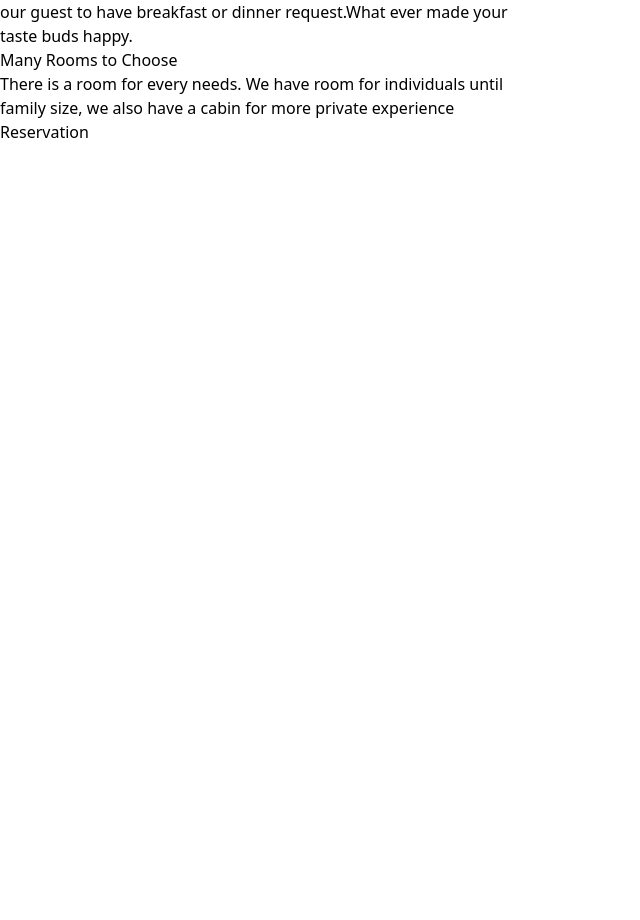
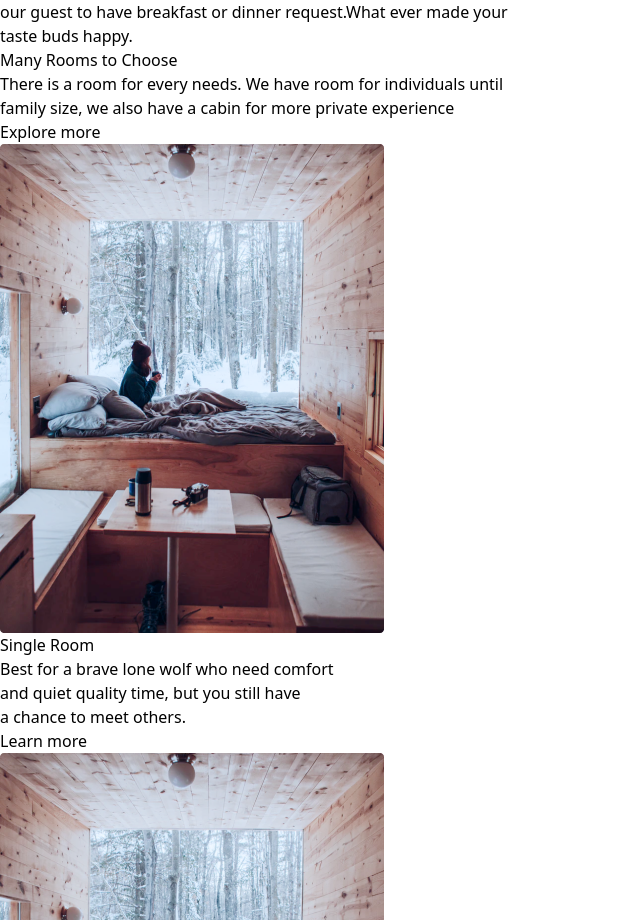
Before and after one commit to Mukhammadullo/Cootels, a React (Vite) app: page / in a window 1280 px wide. Shown: the part 3708-4628 px from the top of the page, without its empty margins (0-640 px from the left). Before the commit the page ends 3852 px from the top, so only its background shows below. Built offline with nearby package versions, Linux system fonts and the light colour scheme.

Commit message:
card4_fix

```diff
--- a/src/App.jsx
+++ b/src/App.jsx
@@ -9,6 +9,8 @@ import img3 from '../src/assets/1 (3).png'
 import card2 from '../src/assets/card2.png'
 import card4 from '../src/assets/card4 (2).png'
 import img18 from '../src/assets/image 18.png'
+import card6 from '../src/assets/card6.png'
+
 
 function App() {
   const [count, setCount] = useState(0)
@@ -119,13 +121,35 @@ function App() {
           </div>
         </div>
 
-        {/* card5 */}
+        {/*# card5 */}
         <div className='w-[100%] h-[50vh] border-solid border-[2px] border-blue-500 flex flex-col justify-center items-center'>
           <h1 className='text-[46px] text-center font-bold'>Many Rooms to Choose</h1>
-          <p className='text-[#848FAC] text-center'>There is a room for every needs. We have room for individuals until <br/> family size, we also have a cabin for more private experience</p>
-          <button className='w-[160px] h-[7vh] bg-[#0E1734] rounded-[12px] text-[white] ml-[18px] mt-[15px]'>Reservation</button>
+          <p className='text-[#848FAC] text-center'>There is a room for every needs. We have room for individuals until <br /> family size, we also have a cabin for more private experience</p>
+          <button className='w-[160px] h-[7vh] bg-[#0E1734] rounded-[12px] text-[white] ml-[18px] mt-[15px]'>Explore more</button>
         </div>
 
+
+        {/* #card6 */}
+        <div className='w-[100%] h-[90vh] border-[2px] border-solid border-purple-600 flex justify-between'>
+            <div className='w-[32%] h-[90vh] border-[2px] border-solid border-red-700 flex flex-col justify-between'>
+              <img src={card6} className='w-[100%] h-[65vh]' />
+            <h1 className='text-[26px] font-bold'>Single Room</h1>
+            <p className='text-[#848FAC]'>Best for a brave lone wolf who need comfort <br/> and quiet quality time, but you still have <br/> a chance to meet others.</p>
+            <p className='text-[#424F7B]'>Learn more</p>
+            </div>
+          <div className='w-[32%] h-[90vh] border-[2px] border-solid border-red-700 flex flex-col justify-between'>
+            <img src={card6} className='w-[100%] h-[65vh]' />
+            <h1 className='text-[26px] font-bold'>Single Room</h1>
+            <p className='text-[#848FAC]'>Best for a brave lone wolf who need comfort <br /> and quiet quality time, but you still have <br /> a chance to meet others.</p>
+            <p>Learn more</p>
+            </div>
+          <div className='w-[32%] h-[90vh] border-[2px] border-solid border-red-700 flex flex-col justify-between'>
+            <img src={card6} className='w-[100%] h-[65vh]' />
+            <h1 className='text-[26px] font-bold'>Single Room</h1>
+            <p className='text-[#848FAC]'>Best for a brave lone wolf who need comfort <br /> and quiet quality time, but you still have <br /> a chance to meet others.</p>
+            <p>Learn more</p>
+            </div>
+        </div>
 
 
       </div>
```
Also changed, not shown: src/assets/card6.png (added).
